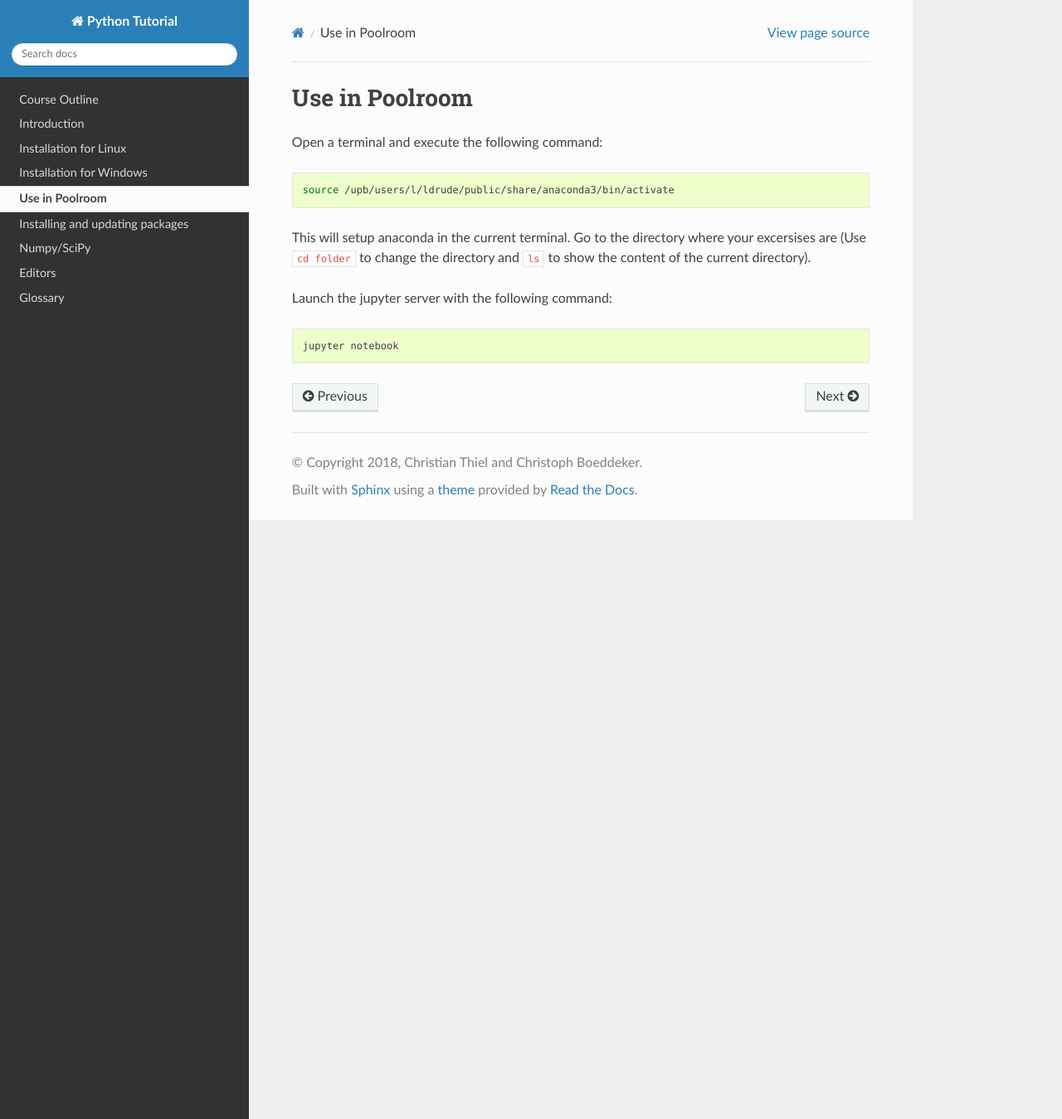
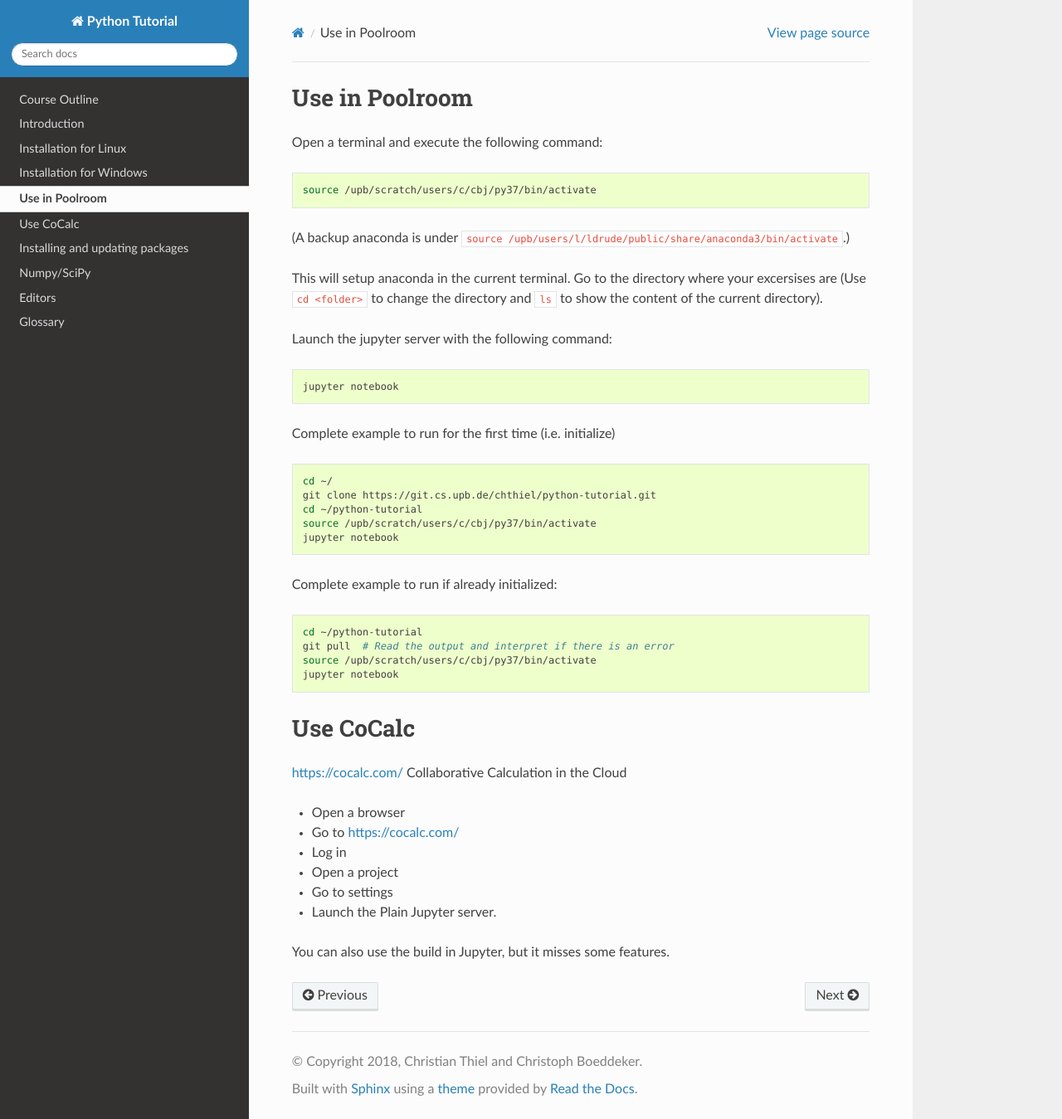
Before and after one commit to fgnt/python_crashkurs, a Sphinx documentation site: the page built from docs/source/include/poolroom.md, in a window 1280 px wide and 1349 px high. Shown: the whole window at 83% size. Built offline with Sphinx 7.4.7 and the Read the Docs theme 2.0.0, drawn with Linux system fonts in a browser that asks for light colours.

Commit message:
update poolroom desc and add cocalc

````diff
--- a/docs/source/include/poolroom.md
+++ b/docs/source/include/poolroom.md
@@ -2,12 +2,45 @@
 
 Open a terminal and execute the following command:
 ```bash
-source /upb/users/l/ldrude/public/share/anaconda3/bin/activate
+source /upb/scratch/users/c/cbj/py37/bin/activate
 ```
+
+(A backup anaconda is under `source /upb/users/l/ldrude/public/share/anaconda3/bin/activate`.)
+
 This will setup anaconda in the current terminal.
-Go to the directory where your excersises are (Use `cd folder` to change the directory and `ls` to show the content of the current directory).
+Go to the directory where your excersises are (Use `cd <folder>` to change the directory and `ls` to show the content of the current directory).
 
 Launch the jupyter server with the following command:
 ```bash
 jupyter notebook
 ```
+
+Complete example to run for the first time (i.e. initialize)
+```bash
+cd ~/
+git clone https://git.cs.upb.de/chthiel/python-tutorial.git
+cd ~/python-tutorial
+source /upb/scratch/users/c/cbj/py37/bin/activate
+jupyter notebook
+```
+
+
+Complete example to run if already initialized:
+```bash
+cd ~/python-tutorial
+git pull  # Read the output and interpret if there is an error
+source /upb/scratch/users/c/cbj/py37/bin/activate
+jupyter notebook
+```
+
+# Use CoCalc
+[https://cocalc.com/](https://cocalc.com/) Collaborative Calculation in the Cloud
+
+ - Open a browser
+ - Go to [https://cocalc.com/](https://cocalc.com/)
+ - Log in
+ - Open a project
+ - Go to settings
+ - Launch the Plain Jupyter server.
+
+You can also use the build in Jupyter, but it misses some features.
````
